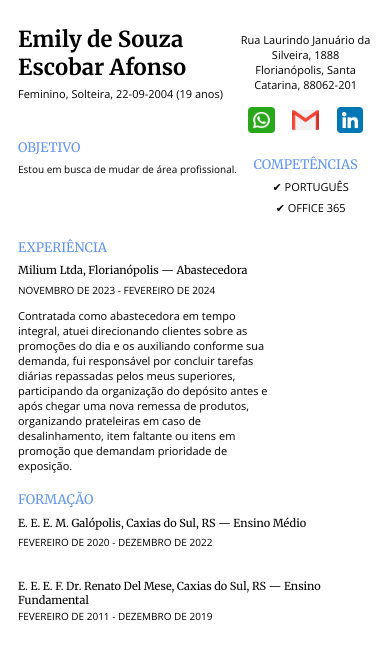
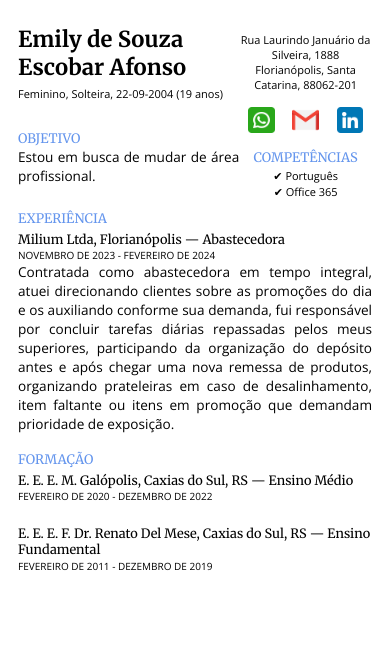
Before and after one commit to EmilySouza22/EmilySouza22.github.io, a plain HTML site: page index.html in a window 390 px wide. Drawn offline with nearby package versions, Linux system fonts and the light colour scheme.

Commit message:
Irá finalizar a implementação de css para a página.

```diff
--- a/index.html
+++ b/index.html
@@ -21,7 +21,7 @@
             </div>
             <div id="objetivo">
                 <h3 class="titulo merriweather-regular"> OBJETIVO </h3>
-                <p class="descricao-objetivo open-sans-regular"> Estou em busca de mudar de área profissional. </p>
+                <p class="descricao open-sans-regular"> Estou em busca de mudar de área profissional. </p>
             </div>
         </div>
         <div id="conteudo-lateral" class="open-sans-regular">
@@ -35,8 +35,8 @@
             </div>
             <div id="competencias">
                 <h3 class="titulo merriweather-regular"> COMPETÊNCIAS </h3>
-                <p class="competencia-1 open-sans-regular"> ✔︎ Português </p>
-                <p class="competencia-2 open-sans-regular"> ✔︎ Office 365 </p>
+                <p class="competencia open-sans-regular"> ✔︎ Português </p>
+                <p class="competencia open-sans-regular"> ✔︎ Office 365 </p>
                 <p> </p>
             </div>
         </div>
@@ -44,20 +44,20 @@
     <div id="corpo">
         <div id="experiencia">
             <h3 class="titulo merriweather-regular"> EXPERIÊNCIA </h3>
-            <h4 class="experiencia-subtitulo merriweather-regular"> Milium Ltda, Florianópolis — Abastecedora </h4>
-            <p class="experiencia-data open-sans-regular"> Novembro de 2023 - Fevereiro de 2024 </p>
-            <p class="descricao-experiencia open-sans-regular"  style="white-space: pre-line;"> Contratada como abastecedora em tempo integral, atuei direcionando clientes sobre as promoções do dia e os auxiliando conforme sua demanda, fui responsável por concluir tarefas diárias repassadas pelos meus superiores, participando da organização do depósito antes e após chegar uma nova remessa de produtos, organizando prateleiras em caso de desalinhamento, item faltante ou itens em promoção que demandam prioridade de exposição.</p>
+            <h4 class="local merriweather-regular"> Milium Ltda, Florianópolis — Abastecedora </h4>
+            <p class="data open-sans-regular"> Novembro de 2023 - Fevereiro de 2024 </p>
+            <p class="descricao open-sans-regular"> Contratada como abastecedora em tempo integral, atuei direcionando clientes sobre as promoções do dia e os auxiliando conforme sua demanda, fui responsável por concluir tarefas diárias repassadas pelos meus superiores, participando da organização do depósito antes e após chegar uma nova remessa de produtos, organizando prateleiras em caso de desalinhamento, item faltante ou itens em promoção que demandam prioridade de exposição.</p>
         </div>
         <div id="formacao">
             <h3 class="titulo merriweather-regular"> FORMAÇÃO </h3>
             <div class="ensino">
-                <h4 class="ensino-medio merriweather-regular"> E. E. E. M. Galópolis, Caxias do Sul, RS — Ensino Médio </h4>
-                <p class="ensino-data open-sans-regular"> Fevereiro de 2020 - Dezembro de 2022 </p>
+                <h4 class="local merriweather-regular"> E. E. E. M. Galópolis, Caxias do Sul, RS — Ensino Médio </h4>
+                <p class="data open-sans-regular"> Fevereiro de 2020 - Dezembro de 2022 </p>
             </div>
             <br>
             <div class="ensino-2">
-                <h4 class="ensino-fundamental merriweather-regular"> E. E. E. F. Dr. Renato Del Mese, Caxias do Sul, RS — Ensino Fundamental</h4>
-                <p class="ensino-data-2 open-sans-regular"> Fevereiro de 2011 - Dezembro de 2019
+                <h4 class="local merriweather-regular"> E. E. E. F. Dr. Renato Del Mese, Caxias do Sul, RS — Ensino Fundamental</h4>
+                <p class="data open-sans-regular"> Fevereiro de 2011 - Dezembro de 2019
                 </p>
             </div>
         </div>
--- a/style.css
+++ b/style.css
@@ -2,72 +2,105 @@
 
 /* CSS para visualizar no PC */
 #container{
+    text-ident: 5px;
     display: block;
     padding: 0;
-    margin: 100px;
-
+    margin: 10px;
 }
 #cabecalho{
     display: flex;
     padding: 0;
     margin: 0;
     justify-content: space-between;
+    width: 100%;
+    height: 100%;
 }
 #nome{
     text-transform: full-width;
     text-align: left;
     color: black;
-    font-size: 20px;
-    height: 80px
+    font-size: 130%;
+    height: 90px;
 }
 #info{
+    font-size: 80%;
     text-align: left;
     height: 40px;
 }
 .titulo{
-    font-size: 20px;
+    margin-top: 0;
+    margin-bottom: 0;
+    font-size: 130%;
     color: cornflowerblue;
-    height: 10px;
+    height: 10%;
 }
 #objetivo{
-    max-height: 100px;
+    padding-top: 2%;
+}
+.descricao-objetivo{
+    font-size: 118%;
+    margin-bottom: 0;
+}
+#experiencia{
+    font-size: 100%;
+    margin: 0;
 }
 .experiencia-subtitulo{
+    font-size: 110%;
     font-style: italic;
-    height: 5px;
+    height: 50%;
+    margin: 1% 0 0;
 }
 .experiencia-data{
     text-transform: uppercase;
-    font-size: 14px;
+    font-size: 10px;
+    padding-top: 2%;
+}
+.descricao-experiencia{
+    padding: 1% 0 2%;
+    margin: 0;
+    width: fit-content;
+    container-type: inline-size;
 }
 #conteudo-central{
     padding: 0;
     margin: 0;
+    height: 0;
+    width: 100%;
     justify-content: left;
     align-content: flex-start;
 }
 #conteudo-lateral{
-    max-width: 250px;
-    word-break: keep-all;
+    padding-top: 1%;
+    margin: 0;
+    height: 10%;
+    width: 60%;
+}
+.endereço{
+    display: block;
     padding: 0;
-    margin: 0;
-    font-size: 15px;
-    height: 10px;
+    font-size: 118%;
 }
 #contato{
-    font-size: 18px;
-    height: 250px;
+    display: flex;
+    align-content: center;
+    flex-direction: column;
+    flex-wrap: nowrap;
+    align-items: center;
+    text-align: center;
+    font-size: 90%;
+    height: 120px;
 }
-.competencia-1{
-    text-indent: 10px;
-    text-transform: uppercase;
-    font-size: 15px;
-    height: 10px;
+#competencias{
+    text-align: center;
+    margin-top: 5%;
+    width: 100%;
+    height: 100%;
+    padding: 2% 0 0;
 }
-.competencia-2{
-    text-indent: 10px;
-    text-transform: uppercase;
-    font-size: 15px;
+.competencia{
+    margin: 1% 0 0;
+    font-size: 118%;
 }
 #corpo{
     padding: 0;
@@ -79,27 +112,40 @@
     max-height: 350px;
 }
 .descricao{
-    padding: 0;
-    border: 0;
-    max-width: 40%;
-    height: 150px;
+    overflow-wrap: break-word;
+    font-size: 118%;
+    width: 50%;
+    height: auto;
+    text-justify: inter-word;
 }
-.ensino-medio{
-    height: 5px;
+.local{
+    font-size: 110%;
+    height: 1%;
+    margin: 0;
+    padding-top: 1%;
+    padding-bottom: 0.5%;
 }
-.ensino-data{
+.data{
+    margin: 0;
     text-transform: uppercase;
-    font-size: 14px;
-    height: 1px;
+    font-size: 90%;
+    height: 100%;
 }
-.ensino-fundamental{
-    height: 5px;
+#redes-sociais{
+    display: flex;
+    width: 45%;
+    height: 40%;
+    padding: 3% 0 0;
 }
-.ensino-data-2{
-    text-transform: uppercase;
-    font-size: 14px;
+.whatsapp{
+    width: 50%;
 }
-
+.gmail{
+    width: 50%;
+}
+.linkedin{
+    width: 50%;
+}
 /* CSS para visualizar no celular */
 @media only screen and (max-width: 500px) {
     #container{
@@ -131,32 +177,23 @@
     .titulo{
         font-size: 13px;
         color: cornflowerblue;
-        height: 10px;
     }
-    #objetivo{
-        font-size: 14px;
-        max-height: 100px;
+    .local{
+        font-size: 80%;
+        margin: 0;
+        padding: 1% 0 0.5%;
     }
-    .descricao-objetivo{
-        font-size: 10px;
-    }
-    .experiencia-subtitulo{
-        font-size: 11px;
-        font-style: italic;
-        height: 5px;
-    }
-    .experiencia-data{
+    .data{
         text-transform: uppercase;
         font-size: 10px;
     }
     .descricao{
-        font-size: 10px;
-        padding: 10px;
+        padding: 0 0 5%;
+        margin: 0;
+        font-size: 85%;
         width: fit-content;
-        container-type: inline-size;
-    }
-    .descricao > p {
-        font-size: 19cqi;
+        text-align: justify;
+        text-justify: inter-word;
     }
     #conteudo-central{
         padding: 0;
@@ -203,11 +240,7 @@
         height: 100%;
         padding: 5% 0 0;
     }
-    .competencia-1{
-        font-size: 11px;
-        height: 10px;
-    }
-    .competencia-2{
+    .competencia{
         font-size: 11px;
     }
     #corpo{
@@ -219,31 +252,6 @@
     #experiencia{
         max-height: 350px;
     }
-    .descricao-experiencia{
-        overflow-wrap: break-word;
-        font-size: 11px;
-        width: 250px;
-        height: 170px;
-    }
-    .ensino-medio{
-        font-size: 11px;
-        height: 5px;
-    }
-    .ensino-data{
-        text-transform: uppercase;
-        font-size: 10px;
-        height: 1px;
-    }
-    .ensino-fundamental{
-        font-size: 11px;
-        height: 8px;
-    }
-    .ensino-data-2{
-        text-transform: uppercase;
-        font-size: 10px;
-        padding-top: 2%;
-    }
-
     #redes-sociais{
         display: flex;
         width: 100%;
```
